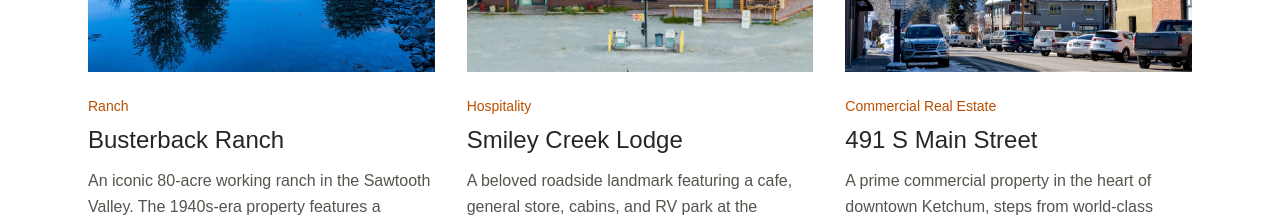
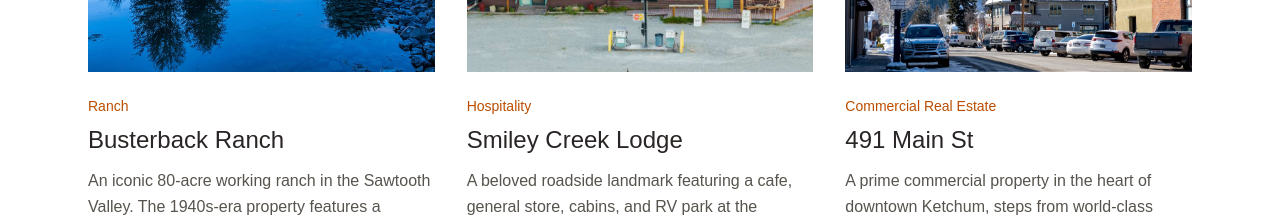
Before and after one commit to jarvis-outlier/phantom-hill-21cb5, a Next.js app: page / in a window 1280 px wide. Shown: the part 1520-1737 px from the top of the page. Built offline with nearby package versions, Linux system fonts and the light colour scheme.

Commit message:
Fix property name: 491 Main St (not S Main)

```diff
--- a/src/app/page.tsx
+++ b/src/app/page.tsx
@@ -16,7 +16,7 @@
     image: "/images/smiley-creek.jpg",
   },
   {
-    name: "491 S Main Street",
+    name: "491 Main St",
     description: "A prime commercial property in the heart of downtown Ketchum, steps from world-class dining, galleries, and the base of Sun Valley Resort. Strategic positioning in one of America's most coveted mountain towns.",
     location: "Ketchum, Idaho",
     type: "Commercial Real Estate",
```
